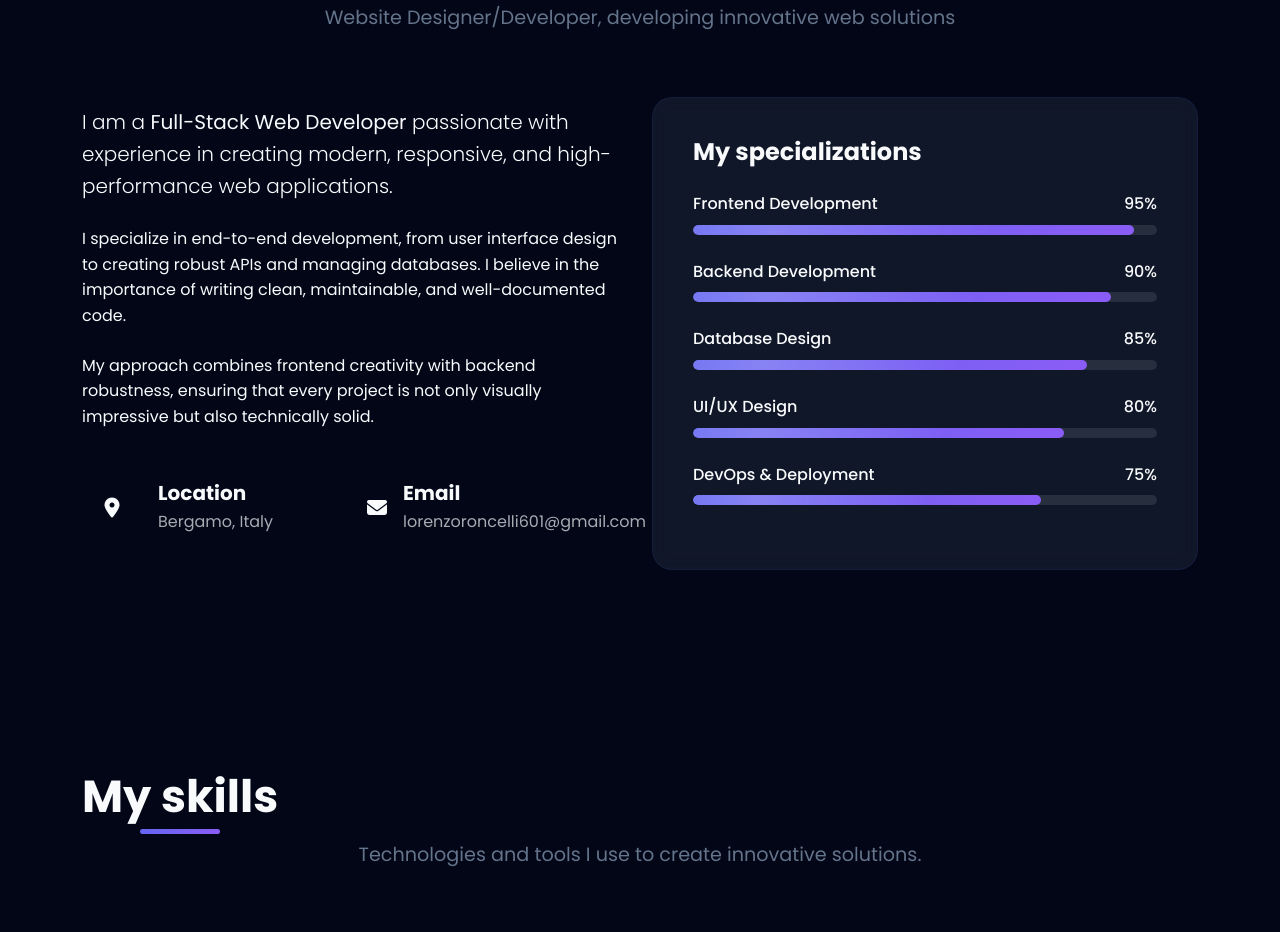
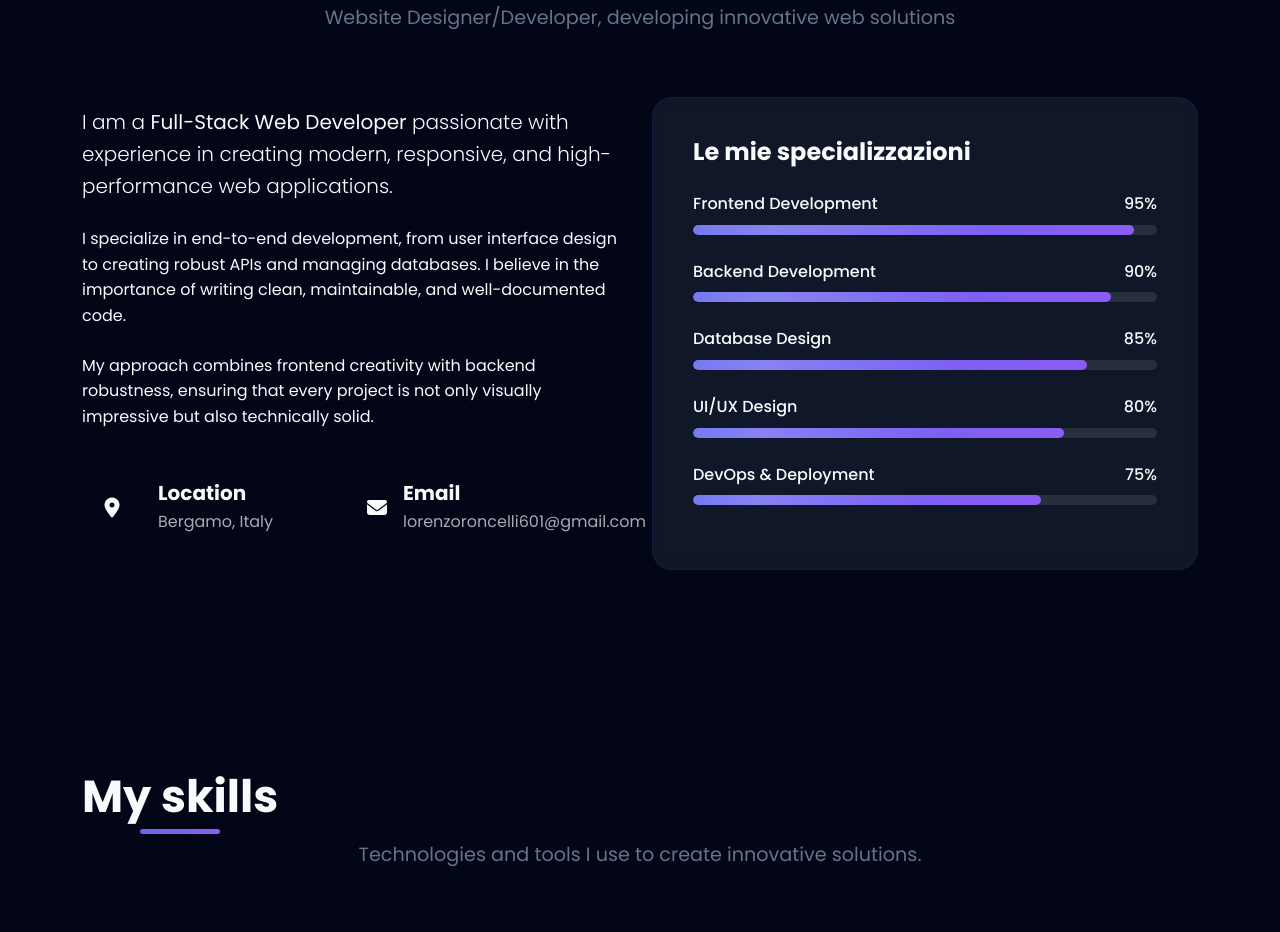
Before and after one commit to lorenzoroncelli/lorenzoroncelli.github.io, a plain HTML site: page index.html in a window 1280 px wide. Shown: the part 967-1899 px from the top of the page. Drawn offline with nearby package versions, Linux system fonts and the light colour scheme.

Commit message:
Update index.html

```diff
--- a/index.html
+++ b/index.html
@@ -7,9 +7,9 @@
     <meta name="description" content="Portfolio di Lorenzo Roncelli - Full-Stack Developer specializzato in applicazioni web moderne e performanti">
 
     <!-- Open Graph / Social Media Meta Tags -->
-    <meta property="og:title" content="Marco Rossi | Full-Stack Developer">
+    <meta property="og:title" content="Lorenzo Roncelli | Full-Stack Developer">
     <meta property="og:description" content="Portfolio di un Full-Stack Developer specializzato in applicazioni web moderne">
-    <meta property="og:image" content="https://images.unsplash.com/photo-1507003211169-0a1dd7228f2d?ixlib=rb-4.0.3&auto=format&fit=crop&w=687&q=80">
+    <meta property="og:image" content="https://cdn.discordapp.com/attachments/1446561677922402337/1446561771497193472/WhatsApp_Image_2025-12-05_at_18.54.35.jpeg?ex=69346f22&is=69331da2&hm=edd36eafba1ae21a36e94a391a95e222edcca6868726e45bef2168d502fe65a2&">
     <meta property="og:url" content="https://lorenzoroncelli.github.io">
     <meta name="twitter:card" content="summary_large_image">
 
@@ -1054,7 +1054,7 @@ I create comprehensive digital solutions that combine elegant design with cuttin
 
                 <div class="col-lg-6" data-aos="fade-left" data-aos-delay="200">
                     <div class="skill-card">
-                        <h4 class="mb-4">My specializations</h4>
+                        <h4 class="mb-4">Le mie specializzazioni</h4>
 
                         <div class="progress-container">
                             <div class="progress-label">
@@ -1561,5 +1561,4 @@ Low-code development with Mendix Studio Pro: Creation of pages, entities, microf
         const tooltipList = [...tooltipTriggerList].map(tooltipTriggerEl => new bootstrap.Tooltip(tooltipTriggerEl));
     </script>
 </body>
-
 </html>
```
